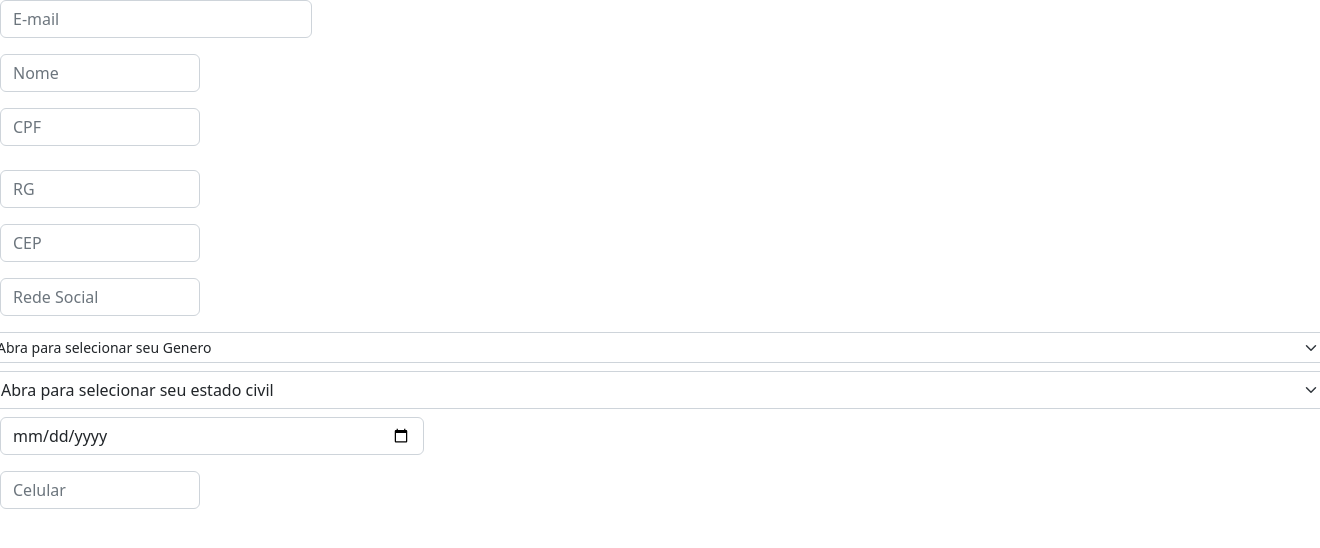
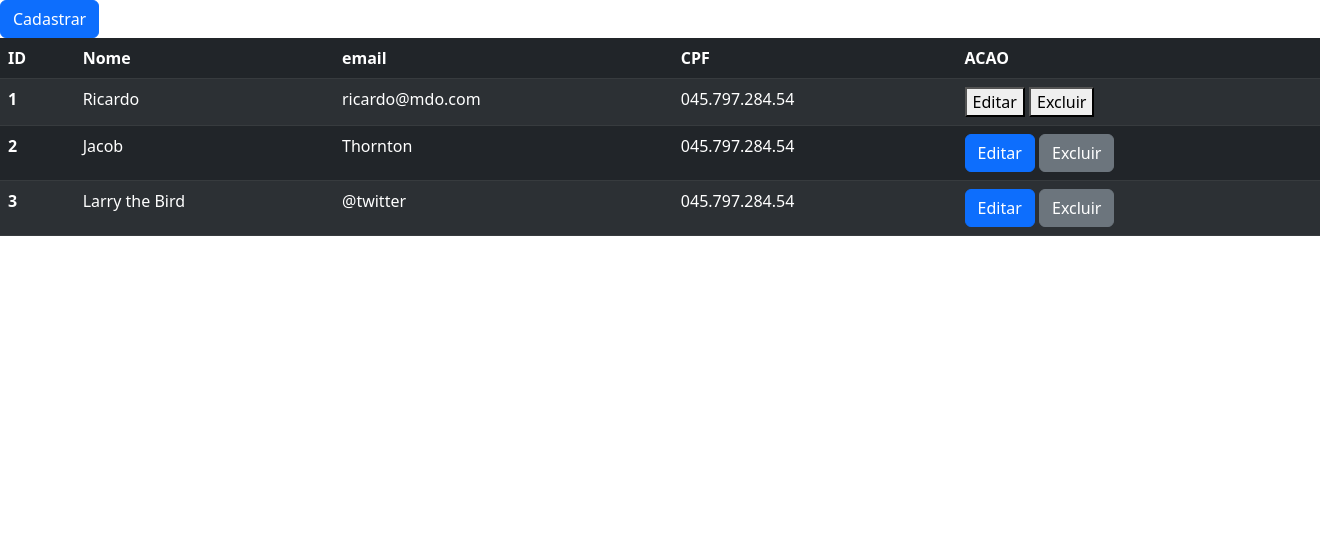
Before and after one commit to ricardopnunes/php_curse_2022, a PHP site: page /pessoa.php in a window 1320 px wide; the page is wider, and only the part inside the window is pictured. Shown: the top 548 px of that part. Run offline with PHP 8.4, Linux system fonts and the light colour scheme.

Commit message:
Criando Tables e Modals

```diff
--- /dev/null
+++ b/views/form.php
@@ -0,0 +1,44 @@
+<table class="table table-dark table-striped">
+<thead>
+    <tr>
+      <th scope="col">ID</th>
+      <th scope="col">Nome</th>
+      <th scope="col">email</th>
+      <th scope="col">CPF</th>
+      <th scope="col">ACAO</th>
+
+    </tr>
+  </thead>
+  <tbody>
+    <tr>
+      <th scope="row">1</th>
+        <td>Ricardo</td>
+        <td>ricardo@mdo.com</td>
+        <td>045.797.284.54</td>
+        <td>
+            <button type="button" class="btnEditar btn-primary" value="1">Editar</button>
+            <button type="button" class="btnExcluir btn-secondary" value="1">Excluir</button>
+        </td>
+    </tr>
+    <tr>
+      <th scope="row">2</th>
+        <td>Jacob</td>
+        <td>Thornton</td>
+        <td>045.797.284.54</td>
+        <td>
+            <button type="button" class="btn btn-primary">Editar</button>
+            <button type="button" class="btn btn-secondary">Excluir</button>
+        </td>
+    </tr>
+    <tr>
+      <th scope="row">3</th>
+        <td>Larry the Bird</td>
+        <td>@twitter</td>
+        <td>045.797.284.54</td>
+        <td>
+            <button type="button" class="btn btn-primary">Editar</button>
+            <button type="button" class="btn btn-secondary">Excluir</button>
+        </td>
+    </tr>
+  </tbody>
+</table>
--- a/views/pessoa.php
+++ b/views/pessoa.php
@@ -6,11 +6,24 @@
     <meta name="viewport" content="width=device-width, initial-scale=1.0">
     <title>Cadastro de Pessoa</title>
 <link href="https://cdn.jsdelivr.net/npm/bootstrap@5.2.0-beta1/dist/css/bootstrap.min.css" rel="stylesheet">
+<script src="https://code.jquery.com/jquery-3.6.0.min.js"></script>
+<script src="./scripts/pessoa.js"></script>
 <script src="https://cdn.jsdelivr.net/npm/bootstrap@5.2.0-beta1/dist/js/bootstrap.bundle.min.js"></script>
 </head>
 <body>
+<button type="button" class="btn btn-primary" data-bs-toggle="modal" data-bs-target="#exampleModal">
+  Cadastrar
+</button>
+<div class="modal fade" id="exampleModal" tabindex="-1" aria-labelledby="exampleModalLabel" aria-hidden="true">
+  <div class="modal-dialog modal-lg">
+    <div class="modal-content">
+      <div class="modal-header">
+        <h2 class="modal-title" id="exampleModalLabel">Cadastro</h2>
+          <button type="button" class="btn-close" data-bs-dismiss="modal" aria-label="Close"></button>
+      </div>
+        <div class="modal-body">
           <div class="mb-3 row">
-    <div class="col-sm-3">
+            <div class="col-md-6">
               <input type="email" class="form-control" id="inputEmail" placeholder="E-mail">
             </div>
           </div>
@@ -20,7 +33,7 @@
               </div>
             </div>
               <div class="mb-4 row">
-  <script src="../scripts/index.js"></script>
+                <script src="./scripts/index.js"></script>
                   <div class="col-sm-2">
                     <input oninput="mask_cpf(this)" class="form-control" type="text" placeholder="CPF">
               </div>
@@ -40,7 +53,7 @@
                       <input type="text" class="form-control" id="inputPassword" placeholder="Rede Social">
                     </div>
                   </div>
-  <div class="mb-2 row">
+                    <div class="mb-1 row">
                       <select class="form-select form-select-sm sm-3" aria-label=".form-select-sm selectGenero">
                         <option selected>Abra para selecionar seu Genero</option>
                         <option value="1">Masculino</option>
@@ -48,8 +61,8 @@
                         <option value="3">Outros</option>
                       </select>
                     </div>
-  <div class="mb-2 row">
-  <select class="form-select" aria-label="selectEstCivil">
+                      <div class="mb-1 row">
+                        <select class="form-select form-select-lg mb-3" aria-label="size 1 form-select-lg example">
                           <option selected>Abra para selecionar seu estado civil</option>
                           <option value="1">Solteiro</option>
                           <option value="2">Casado</option>
@@ -64,8 +77,23 @@
                       <div class="mb-3 row">
                         <div class="col-md-2">
                         <input type="text" id="inputPhone" class="form-control" placeholder="Celular" onkeypress="mask_phone(this, mphone)">
-
+                        </div>
+                      </div>
+                    </div>
+                  </div>
+                </div>
+    <div class="modal-footer">
+      <button type="button" class="btn btn-secondary" data-bs-dismiss="modal">Fechar</button>
+      <button type="button" class="btn btn-primary">Salvar</button>
     </div>
   </div>
 </body>
+
+<footer>
+
+<?php
+  require "./form.php";
+?>
+
+</footer>
 </html>
--- a/scripts/index.js
+++ b/views/scripts/index.js
@@ -6,10 +6,13 @@ function mask_cpf(i){
        i.value = v.substring(0, v.length-1);
        return;
     }
+
     i.setAttribute("maxlength", "14");
     if (v.length == 3 || v.length == 7) i.value += ".";
     if (v.length == 11) i.value += "-";
 }
+
+
 
 function mask_phone(o, f) {
     setTimeout(function () {
--- /dev/null
+++ b/views/scripts/pessoa.js
@@ -0,0 +1,11 @@
+$( document ).ready(function() {
+    $(".btnEditar").on("click", function(){
+        var id = $(this).val();
+        console.log("Ready! Ricardo id: " + id);
+    });
+
+    $(".btnExcluir").on("click", function(){
+        var id = $(this).val();
+        console.log("Ready! Excluir id: " + id);
+    });
+});
```
Also changed, not shown: controllers/PessoaControllers.php (+26 -7 lines), views/css/style.css (added). Lines whose indentation alone changed are shown as unchanged.
